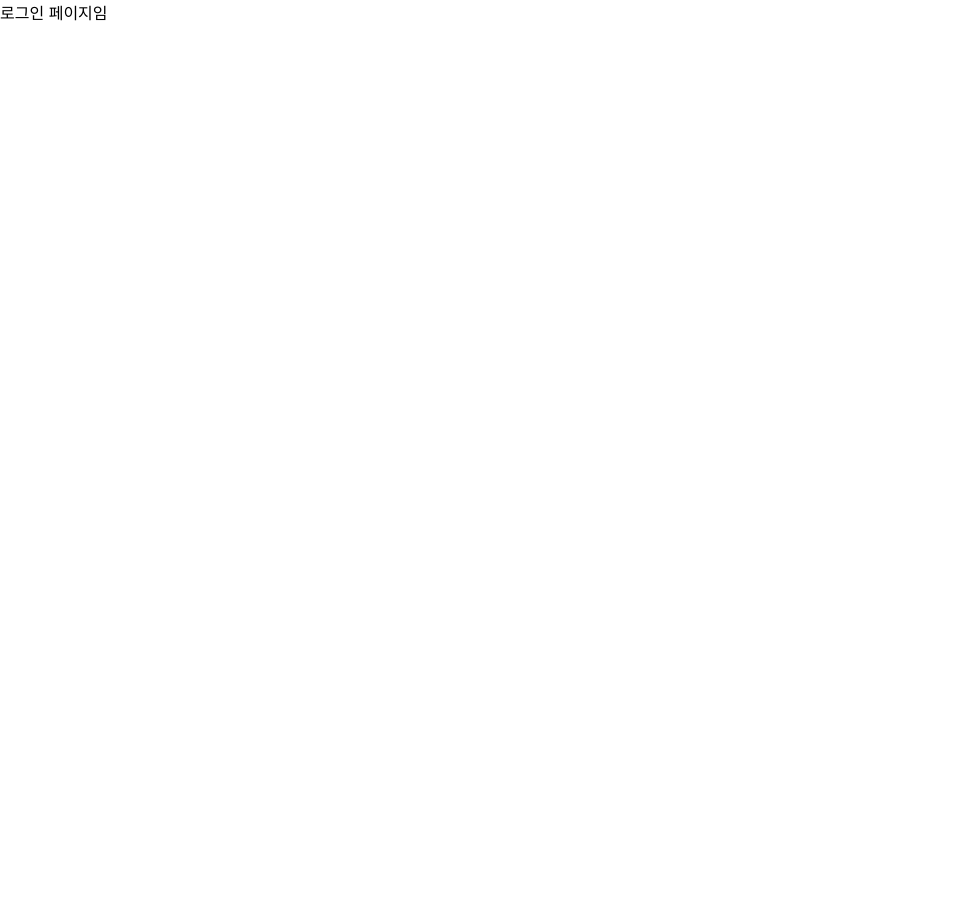
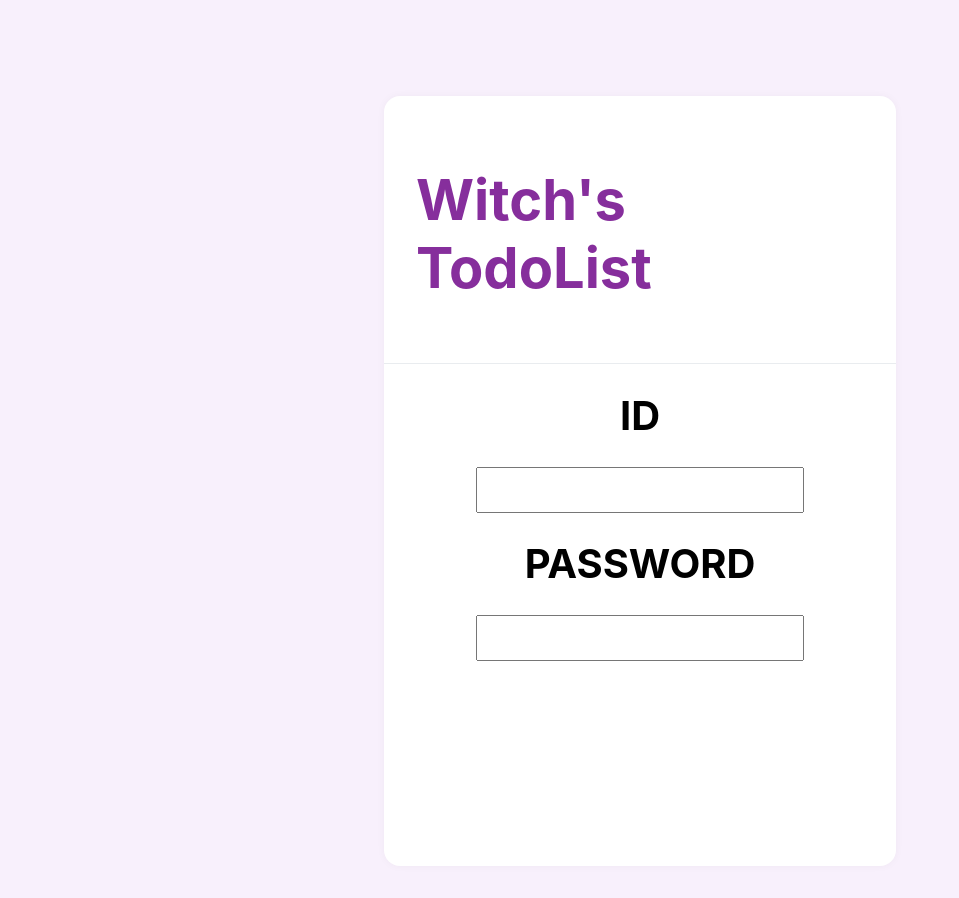
Before and after one commit to my-own-web/web-basic, a React (Create React App) app in the folder sunghyun/: page /login in a window 1280 px wide. Shown: the whole page, without its empty margins (0-959 px from the left). Before the commit the page ends 800 px from the top, so only its background shows below. Built offline with nearby package versions, Linux system fonts and the light colour scheme.

Commit message:
로그인 폼 입력창 제작

```diff
--- a/sunghyun/src/LoginPage.js
+++ b/sunghyun/src/LoginPage.js
@@ -1,9 +1,55 @@
 import React from "react";
-import styled from "styled-components";
+import styled, {createGlobalStyle} from "styled-components";
+import TodoListTemplate from "./components/TodoListTemplate";
+
+const GlobalStyle=createGlobalStyle`
+  body{
+    background: #f8f0fc;
+  }
+`;
+
+const LoginHeaderBlock=styled.div`
+  display: flex;
+  //flex-direction: column;
+  justify-content: center;
+  padding: 32px 32px 24px 32px;
+  border-bottom: 1px solid #e9ecef;
+  h1{
+    font-size:3.5rem;
+    color:#862e9c
+  }
+`;
+
+const LoginFormContainer=styled.div`
+  display: flex;
+  flex-direction: column;
+  align-items: center;
+  h1{
+    font-size:2.5rem;
+  }
+`;
+
+const LoginInputForm=styled.input`
+  width:20rem;
+  height:2.5rem;
+  font-size:2.5rem;
+  type:${props=>props.type && 'text'}
+`;
 
 const LoginPage=()=>{
   return (
-    <div>로그인 페이지임</div>
+    <TodoListTemplate>
+      <GlobalStyle />
+      <LoginHeaderBlock>
+        <h1>Witch's TodoList</h1>
+      </LoginHeaderBlock>
+      <LoginFormContainer>
+        <h1>ID</h1>
+        <LoginInputForm />
+        <h1>PASSWORD</h1>
+        <LoginInputForm type="password"/>
+      </LoginFormContainer>
+    </TodoListTemplate>
   )
 }
 
--- a/sunghyun/src/components/TodoListTemplate.js
+++ b/sunghyun/src/components/TodoListTemplate.js
@@ -18,8 +18,8 @@ const TodoListTemplateBlock=styled.div`
   flex-direction: column;
 `;
 
-const TodoTemplate=({children})=>{
+const TodoListTemplate=({children})=>{
   return <TodoListTemplateBlock>{children}</TodoListTemplateBlock>;
 }
 
-export default TodoTemplate;
+export default TodoListTemplate;
```
